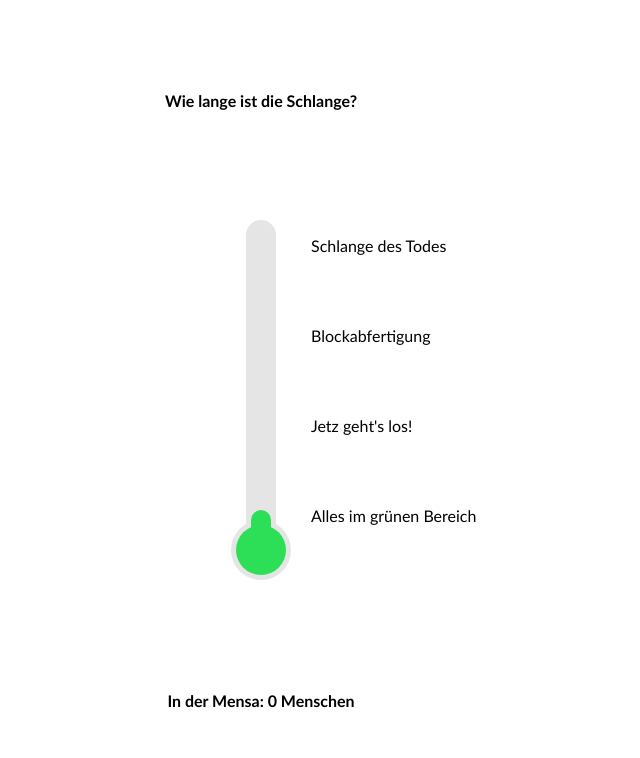
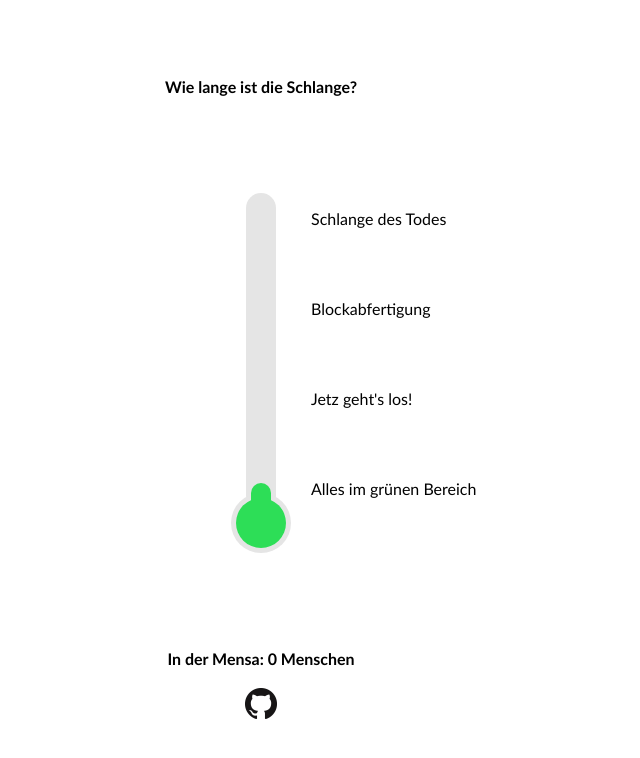
Before and after one commit to dieliste/mensa, a Django app: page / in a window 1280 px wide. Shown: the top 758 px of the page, without its empty margins (379-1019 px from the left). Run offline with Django 3.2, Linux system fonts and the light colour scheme; data that the repository does not hold is empty.

Commit message:
Add hyperlink to GitHub

```diff
--- a/homometer/templates/homometer/index.html
+++ b/homometer/templates/homometer/index.html
@@ -44,6 +44,7 @@
 			</aside>
 			<footer>
 				<strong>In der Mensa: {{ current|intcomma }} Menschen</strong>
+				<a href="https://github.com/dieliste/mensa" target="_blank"><img height="32" width="32" alt="GitHub" src="/static/github.png" /></a>
 			</footer>
 		</main>
 	</body>
--- a/static/style.css
+++ b/static/style.css
@@ -126,3 +126,7 @@
 	text-align: center;
 	justify-content: center;
 }
+
+footer a {
+	padding-top: 20px;
+}
```
Also changed, not shown: static/github.png (added).
